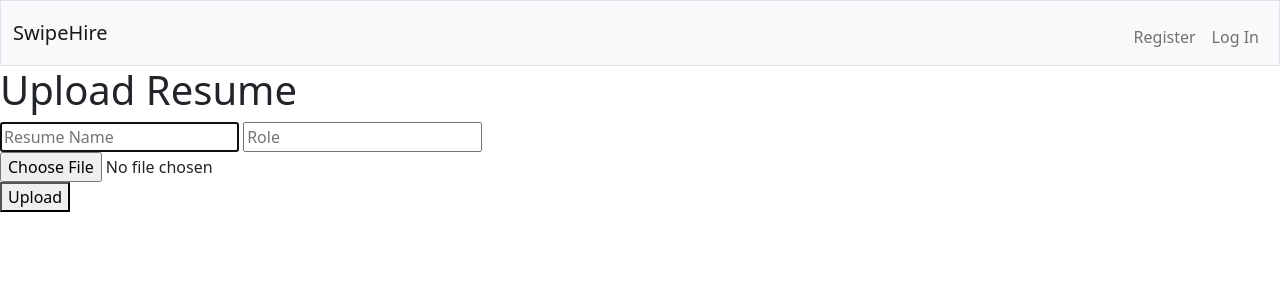
After one commit to K3shavC0des/SwipeHire, a Flask app: template templates/resume_upload.html in a window 1280 px wide. The commit adds this page. Shown: the top 300 px of the page. Run offline with Flask 3, Linux system fonts and the light colour scheme; the template is opened without the code that fills it, so the values that code supplies are empty.

Commit message:
Add resume upload functionality and update navigation; enhance helpers for file parsing

```diff
--- a/app.py
+++ b/app.py
@@ -1,16 +1,18 @@
 import os
+import uuid
 
 from flask import Flask, redirect, render_template, request, session
 from flask_session import Session
 from werkzeug.security import generate_password_hash
-from helpers import loginRequired, get_db
+from werkzeug.utils import secure_filename
+from helpers import loginRequired, get_db, parse_pdf, parse_docx
 
 app = Flask(__name__)
 app.config["SESSION_PERMANENT"] = False
 app.config["SESSION_TYPE"] = "filesystem"
 app.secret_key = os.urandom(24)
+app.config["UPLOAD_FOLDER"] = "static/uploads"
 Session(app)
-
 
 
 @app.route("/")
@@ -48,6 +50,10 @@ def registerPage():
     else:
         return render_template("register.html")
 
+@app.route("/add_resume")
+def addResume():
+    pass
+
 
 @app.route("/swipe")
 @loginRequired
--- a/helpers.py
+++ b/helpers.py
@@ -2,11 +2,37 @@
 from flask import redirect, render_template, request, session
 from functools import wraps
 import sqlite3
+from PyPDF2 import PdfReader
+from docx import Document
+
+
+
+ALLOWED_EXTENSIONS = {"pdf", "docx"}
 
 def get_db():
     conn = sqlite3.connect("swipehire.db")
     conn.row_factory = sqlite3.Row
     return conn
+
+def parse_docx(filepath):
+    file = Document(filepath)
+    text = "\n".join(p.text for p in file.paragraphs)
+    return text
+
+def parse_pdf(filepath):
+    text = ""
+    with open(filepath, "rb") as f:
+        reader=PdfReader(f)
+        for page in reader.pages:
+            text += page.extract_text()
+    return text
+
+def allowed_file(filename):
+    if not "." in filename:
+        return False
+    extension = filename.rsplit(".", 1)[1].lower()
+    isValid = extension in ALLOWED_EXTENSIONS
+    return isValid
 
 def loginRequired(f):
     @wraps(f)
--- a/requirements.txt
+++ b/requirements.txt
@@ -1,4 +1,6 @@
 blinker==1.9.0
+python-docx==1.1.2
+PyPDF2==3.0.1
 cachelib==0.14.0
 click==8.4.2
 Flask==3.1.3
--- a/templates/layout.html
+++ b/templates/layout.html
@@ -19,6 +19,7 @@
                 <div class="collapse navbar-collapse" id="navbar">
                     {% if session["user_id"] %}
                         <ul class="navbar-nav me-auto mt-2">
+                            <li class="nav-item"><a class="nav-link" href="/add_resume">add_resume</a></li>
                             <li class="nav-item"><a class="nav-link" href="/leaderboard">Leaderboard</a></li>
                             <li class="nav-item"><a class="nav-link" href="/swipe">Swipe</a></li>
                         </ul>
--- /dev/null
+++ b/templates/resume_upload.html
@@ -0,0 +1,18 @@
+{% extends "layout.html" %}
+
+{% block body %}
+    <h1>
+        Upload Resume
+    </h1>
+
+    <form action="/add_resume" method="post" enctype="multipart/form-data">
+        <div>
+            <input name="name" type="text" autofocus autocomplete="off" placeholder="Resume Name">
+            <input name="role" type="text" autocomplete="off" placeholder="Role">
+        </div>
+        <div>
+            <input name="resume" type="file" accept=".pdf,.docx">
+        </div>
+        <button name="submit">Upload</button>
+    </form>
+{% endblock %}
```
Also changed, not shown: 1 other file.
